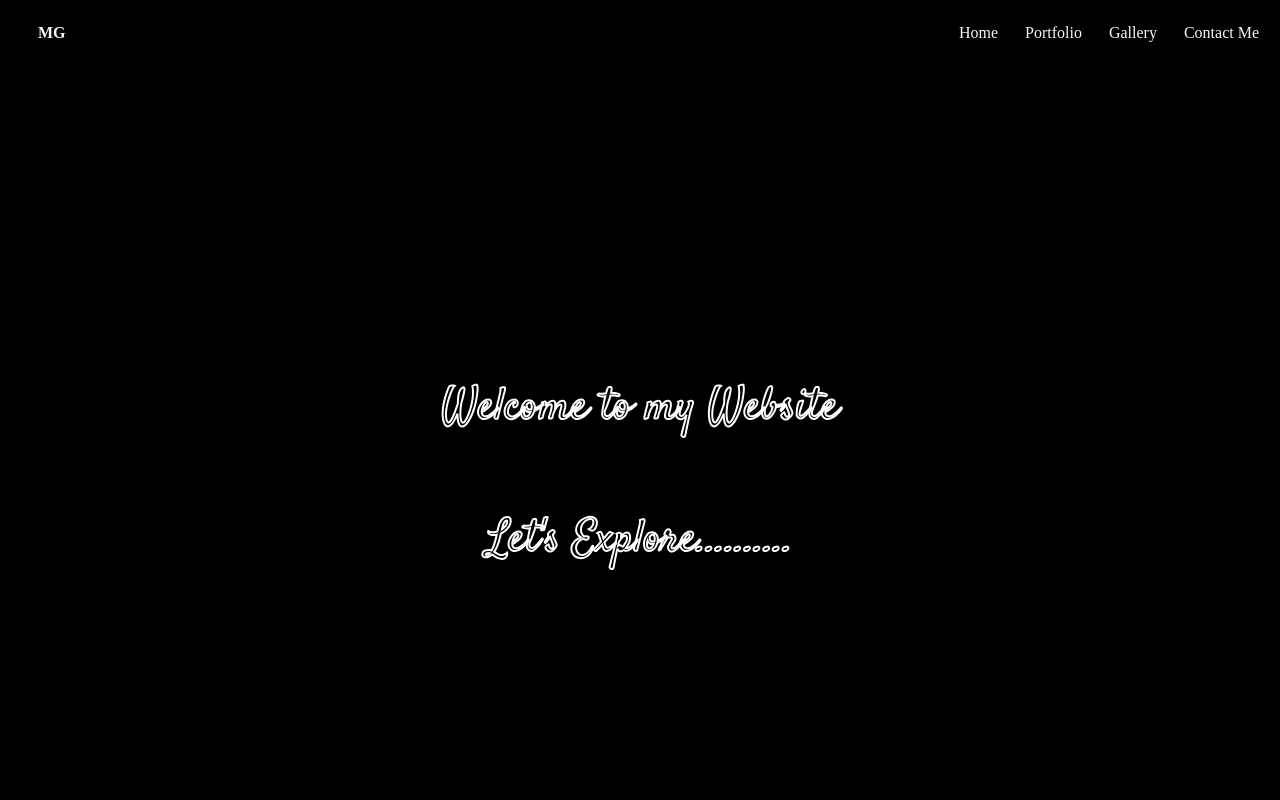
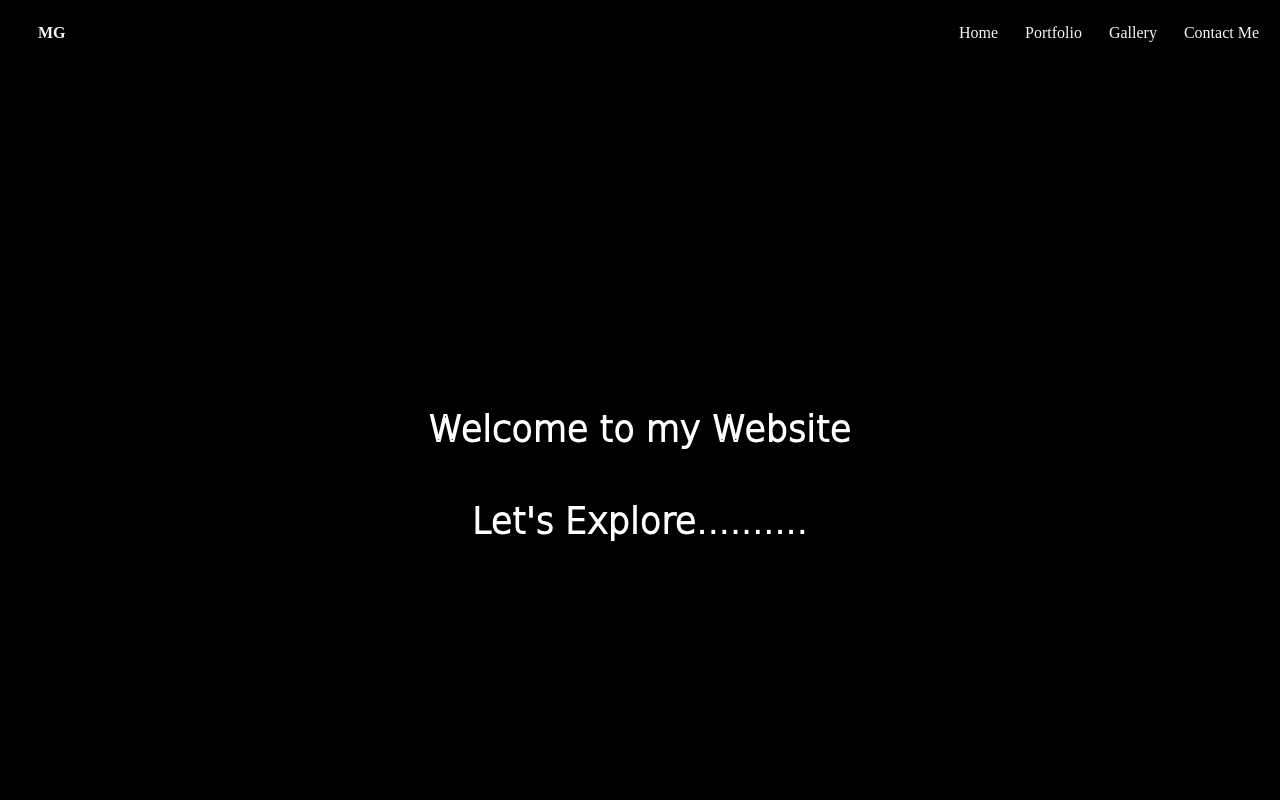
Before and after one commit to Merin-Geejo/MyWebsite, a plain HTML site: page index.html in a window 1280 px wide. Shown: the top 800 px of the page. Drawn offline with nearby package versions, Linux system fonts and the light colour scheme.

Commit message:
New Commit

```diff
--- a/app.css
+++ b/app.css
@@ -30,7 +30,7 @@
 .heading h1,h2{
     font-family: "Satisfy", cursive;
     font-weight: 200;
-    font-size: 45px;
+    font-size: 35px;
     font-style: normal;
     color: rgb(0, 0, 0);
 }
--- a/index.html
+++ b/index.html
@@ -4,9 +4,6 @@
 <head>
     <meta charset="UTF-8">
     <meta name="viewport" content="width=device-width, initial-scale=1.0">
-    <link rel="preconnect" href="https://fonts.googleapis.com">
-    <link rel="preconnect" href="https://fonts.gstatic.com" crossorigin>
-    <link href="https://fonts.googleapis.com/css2?family=Satisfy&display=swap" rel="stylesheet">
     <link rel="stylesheet" href="./app.css">
     <title>My Website</title>
 </head>
```
